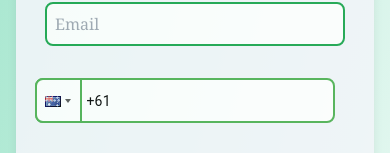
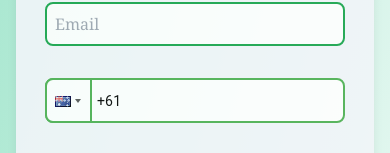
Before and after one commit to Qriocity-Company/1-club, a React (Create React App) app: page /meditation in a window 390 px wide. Shown: the part 315-468 px from the top of the page. Built offline with nearby package versions, Linux system fonts and the light colour scheme.

Commit message:
Update FormPage.js

```diff
--- a/src/Pages/FormPage.js
+++ b/src/Pages/FormPage.js
@@ -137,8 +137,8 @@ const FormPage = () => {
               value={email}
               onChange={(e) => setEmail(e.target.value)}
             />
+            <div className="flex justify-center items-center">
               <PhoneInput
-              className="lg:ml-[120px] ml-[5px]"
                 country={"au"}
                 value={phone}
                 onChange={(value) => setPhone(value)}
@@ -164,6 +164,8 @@ const FormPage = () => {
                   paddingRight: "5px", // Adds a small padding to keep the flag closer to the left
                 }}
               />
+            </div>
+
             <input
               className="p-2 w-[300px] rounded-lg outline-none border-2 border-green-600"
               placeholder="What You Do?"
```
Lines whose indentation alone changed are shown as unchanged.
